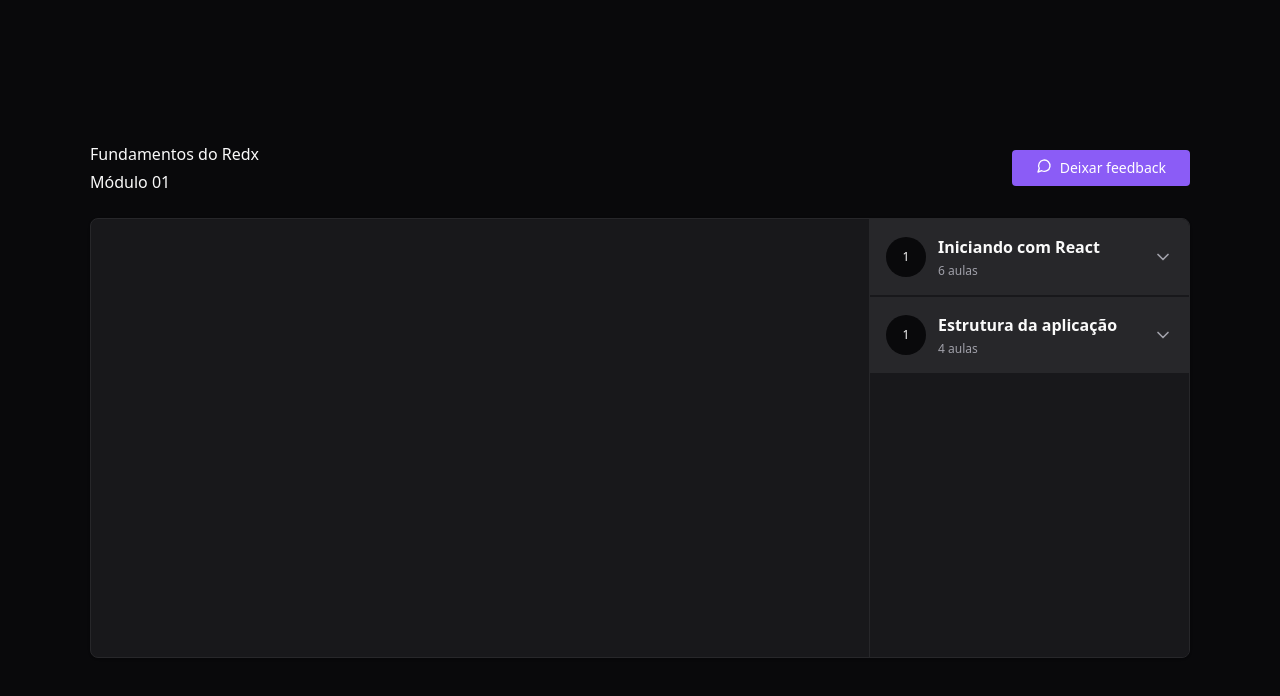
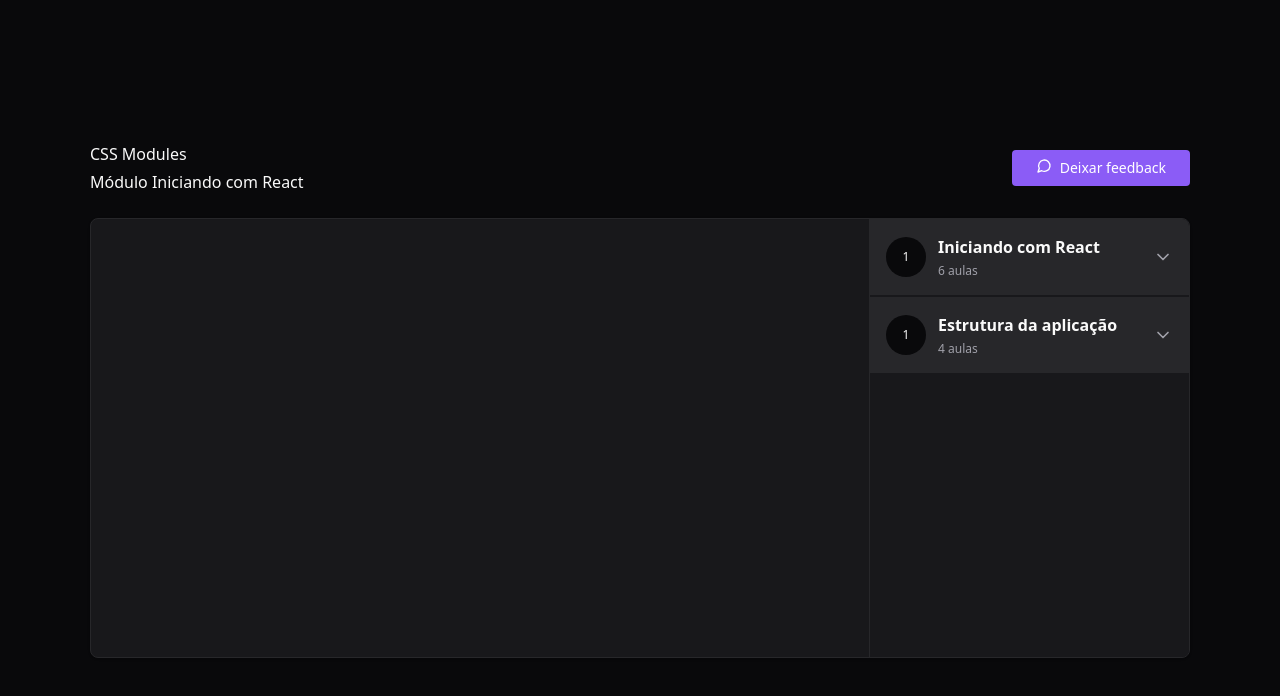
Before and after one commit to davidrock/react-redux-zustand, a React (Vite) app: page / in a window 1280 px wide. Shown: the top 696 px of the page. Built offline with nearby package versions, Linux system fonts and the light colour scheme.

Commit message:
fix headers, lesson and module styles

```diff
--- a/src/components/Header.tsx
+++ b/src/components/Header.tsx
@@ -1,8 +1,17 @@
+import { useAppSelector } from '../store';
+
 export function Header() {
+	const { currentModule, currentLesson } = useAppSelector((state) => {
+		const { currentLessonIndex, currentModuleIndex } = state.player;
+
+		const currentModule = state.player.course.modules[currentModuleIndex];
+		const currentLesson = currentModule.lessons[currentLessonIndex];
+		return { currentModule, currentLesson };
+	});
 	return (
 		<div className="flex flex-col gap-1">
-			<h1>Fundamentos do Redx</h1>
-			<span className="">Módulo 01</span>
+			<h1>{currentLesson.title}</h1>
+			<span className="">Módulo {currentModule.title}</span>
 		</div>
 	);
 }
--- a/src/components/Lesson.tsx
+++ b/src/components/Lesson.tsx
@@ -1,14 +1,15 @@
-import { Video } from 'lucide-react';
+import { PlayCircle, Video } from 'lucide-react';
 import { useDispatch } from 'react-redux';
 import { play } from '../store/slices/player';
 
 interface Props {
 	title: string;
 	duration: string;
+	isCurrent?: boolean;
 	onPlay: () => void;
 }
 
-export function Lesson({ title, duration, onPlay }: Props) {
+export function Lesson({ title, duration, onPlay, isCurrent = false }: Props) {
 	const dispatch = useDispatch();
 
 	function handlePlayLesson() {
@@ -17,8 +18,13 @@
 
 	return (
 		<>
-			<button onClick={onPlay} className="flex items-center gap-3 text-sm text-zinc-400">
-				<Video className="h-4 w-4 text-zinc-500" />
+			<button
+				onClick={onPlay}
+				disabled={isCurrent}
+				className="enabled:hover:text-zinc-100 flex items-center gap-3 text-sm text-zinc-400 data-[active=true]:text-emerald-400"
+				data-active={isCurrent}
+			>
+				{isCurrent ? <PlayCircle className="h-4 w-4 text-emerald-400" /> : <Video className="h-4 w-4 text-zinc-500" />}
 				<span>{title}</span>
 				<span className="ml-auto font-mono text-xs text-zinc-500">{duration}</span>
 			</button>
--- a/src/components/Module.tsx
+++ b/src/components/Module.tsx
@@ -16,6 +16,11 @@
 	const lessons = useAppSelector((state) => {
 		return state.player.course.modules[moduleIndex].lessons;
 	});
+	const { currentModuleIndex, currentLessonIndex } = useAppSelector((state) => {
+		const { currentModuleIndex, currentLessonIndex } = state.player;
+
+		return { currentModuleIndex, currentLessonIndex };
+	});
 
 	return (
 		<Collapsible.Root className="group">
@@ -33,11 +38,13 @@
 				<Collapsible.Content>
 					<nav className="relative flex flex-col gap-4 p-6">
 						{lessons.map((lesson, lessonIndex) => {
+							const isCurrent = currentModuleIndex === moduleIndex && currentLessonIndex === lessonIndex;
 							return (
 								<Lesson
 									key={lesson.id}
 									title={lesson.title}
 									duration={lesson.duration}
+									isCurrent={isCurrent}
 									onPlay={() => dispatch(play([moduleIndex, lessonIndex]))}
 								/>
 							);
```
